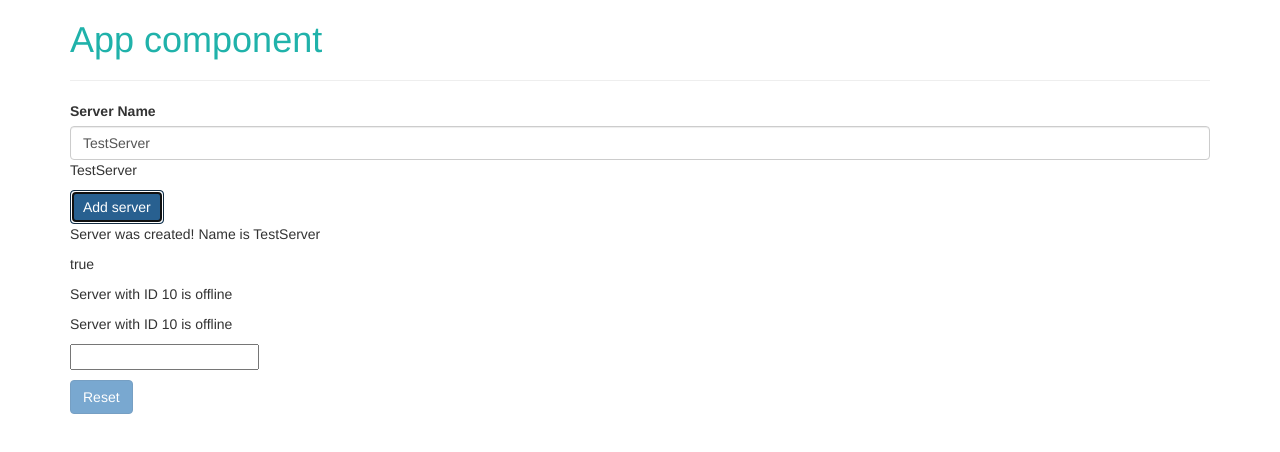
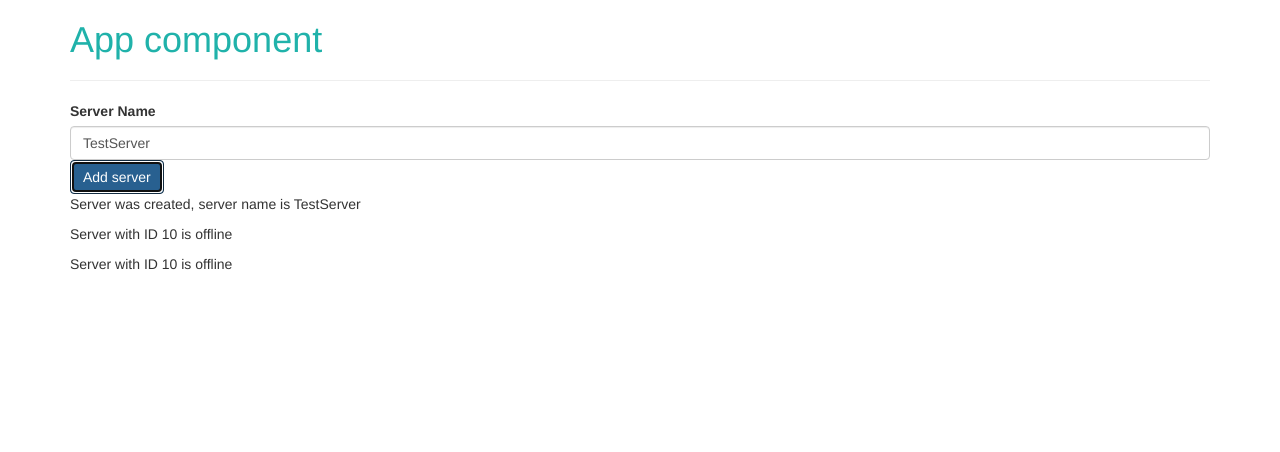
Before and after one commit to pyroj0ke/learn-Angular, an Angular app in the folder angular-course/course-project/: page / in a window 1280 px wide. Both pictures are taken after a click on the button "Add server". Shown: the top 452 px of the page. Built offline with nearby package versions, Linux system fonts and the light colour scheme.

Commit message:
feat: ngIf learn

```diff
--- a/angular-course/course-project/src/app/servers/servers.component.html
+++ b/angular-course/course-project/src/app/servers/servers.component.html
@@ -7,21 +7,17 @@
   type="text"
   class="form-control"
   [(ngModel)]="serverName">
-<p>{{ serverName }}</p>
+<!--<p>{{ serverName }}</p>-->
 <button
   class="btn btn-primary"
   [disabled]="!allowNewServer"
   (click)="onCreateServer()">Add server
 </button>
-<p>{{ serverCreationStatus }}</p>
-<p [innerText]="allowNewServer"></p>
+<!--<p>{{ serverCreationStatus }}</p>-->
+<!--<p [innerText]="allowNewServer"></p>-->
+<p *ngIf="serverCreated; else noServer">Server was created, server name is {{ serverName }}</p>
+<ng-template #noServer>
+  <p>No server was created!</p>
+</ng-template>
 <app-server></app-server>
 <app-server></app-server>
-
-<input
-  type="text"
-  [(ngModel)]="username">
-<p>{{ username }}</p>
-<button
-  class="btn btn-primary"
-  [disabled]="username === ''" (click)="username = ''">Reset</button>
--- a/angular-course/course-project/src/app/servers/servers.component.ts
+++ b/angular-course/course-project/src/app/servers/servers.component.ts
@@ -14,9 +14,7 @@ export class ServersComponent implements OnInit {
   allowNewServer = false;
   serverCreationStatus = 'No Server was created!';
   serverName = 'TestServer';
-
-  username = '';
-  isButtonAble = false;
+  serverCreated = false;
 
   constructor() {
     setTimeout(() => {
@@ -29,6 +27,7 @@ export class ServersComponent implements OnInit {
 
 
   onCreateServer() {
+    this.serverCreated = true;
     this.serverCreationStatus = `Server was created! Name is ${this.serverName}`;
   }
 
```
